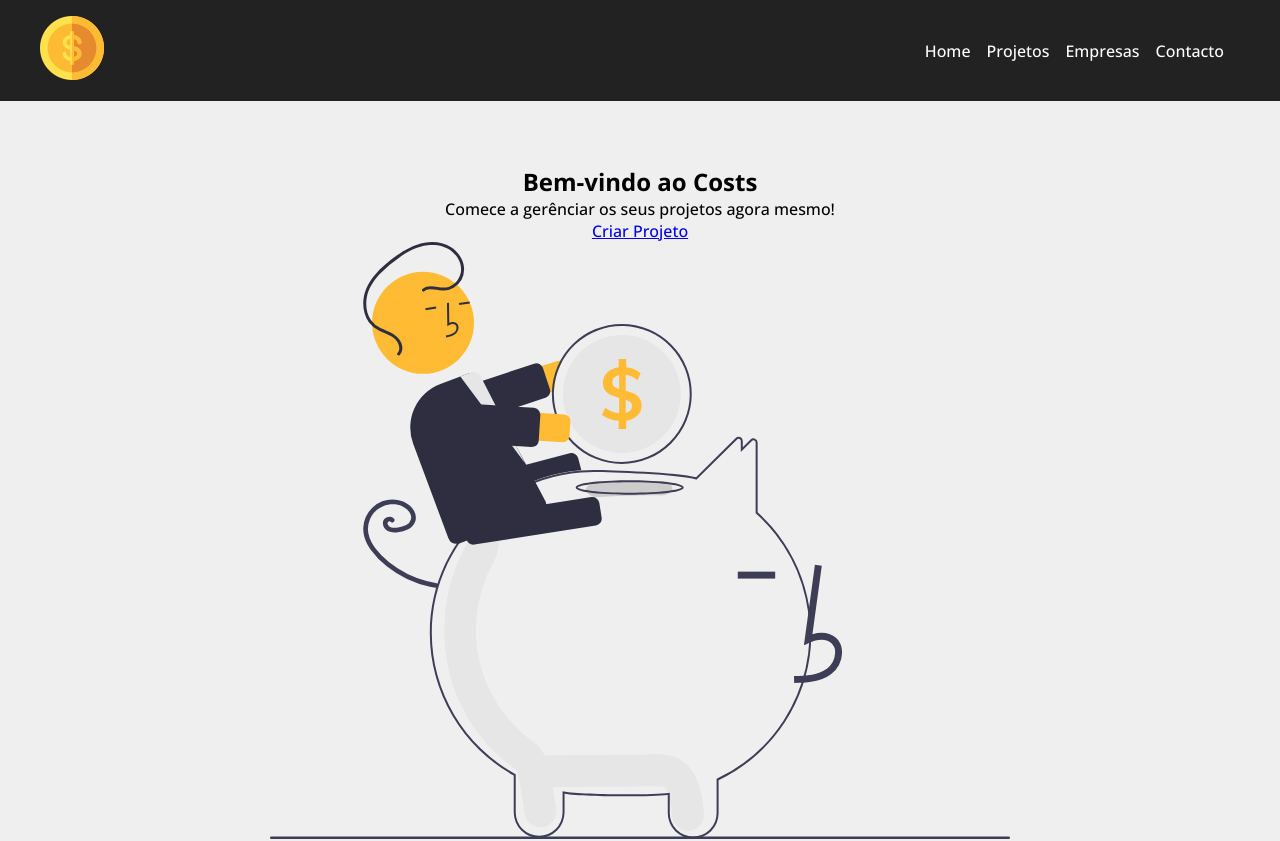
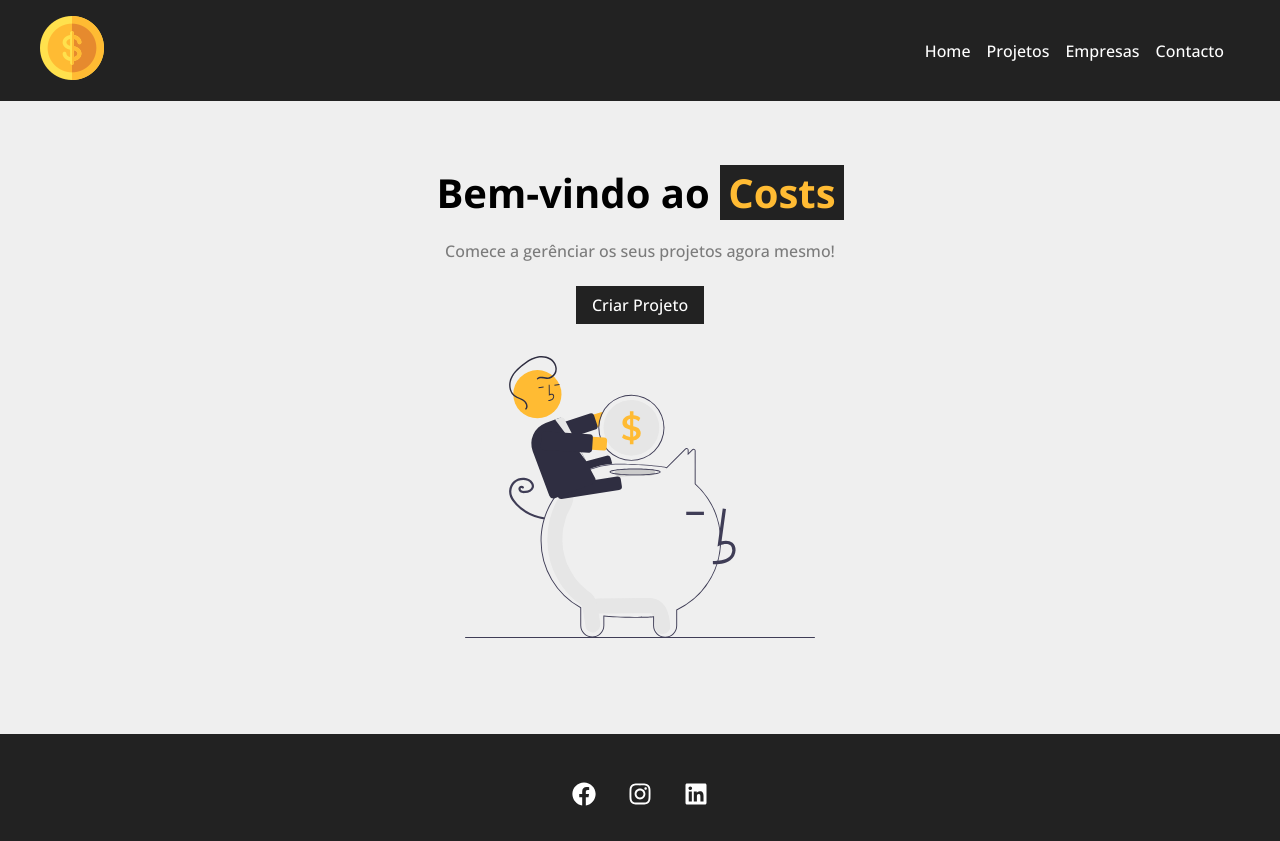
Before and after one commit to aja-silason/costs, a React (Create React App) app: page / in a window 1280 px wide. Shown: the top 841 px of the page. Built offline with nearby package versions, Linux system fonts and the light colour scheme.

Commit message:
Adicionando o componente botão

```diff
--- a/src/Components/Pages/Home.js
+++ b/src/Components/Pages/Home.js
@@ -2,6 +2,7 @@
 import styles from './Home.module.css'
 
 import savings from '../../img/savings.svg'
+import LinkButton from '../layout/LinkButton';
 
 export default function Home(){
     return(
@@ -9,9 +10,9 @@
             <h1>Bem-vindo ao <span>Costs</span></h1>
             <p>Comece a gerênciar os seus projetos agora mesmo!</p>
 
-            <a href='#'>Criar Projeto</a>
+            <LinkButton to="newproject" text="Criar Projeto"/>
 
-            <img src={savings} alt="Savings"/>
+            <img src={savings} alt="Costs"/>
 
         </section>
     );
--- a/src/Components/Pages/Home.module.css
+++ b/src/Components/Pages/Home.module.css
@@ -6,3 +6,20 @@
     justify-content: center;
     padding: 4em;
 }
+.home_conteiner h1{
+    font-size: 2.5em;
+    margin-bottom: .5em;
+}
+.home_conteiner span{
+    color: #ffbb33;
+    padding: 0 .2em;
+    background-color: #222;
+}
+.home_conteiner p{
+    margin-bottom: 1.5em;
+    color: #7b7b7b;
+}
+.home_conteiner img{
+    width: 350px;
+    margin: 2em;
+}
--- /dev/null
+++ b/src/Components/layout/LinkButton.js
@@ -0,0 +1,10 @@
+import { Link } from 'react-router-dom'
+import styles from './LinkButton.module.css'
+
+export default function LinkButton({ to, text }){
+    return (
+        <Link className={styles.btn} to={to}>
+            {text}
+        </Link>
+    )
+}
--- /dev/null
+++ b/src/Components/layout/LinkButton.module.css
@@ -0,0 +1,10 @@
+.btn{
+    background-color: #222;
+    color: #fff;
+    padding: 0.5em 1em;
+    text-decoration: none;
+    transition: 0.5s;
+}
+.btn:hover{
+    color: #ffbb33;
+}
```
